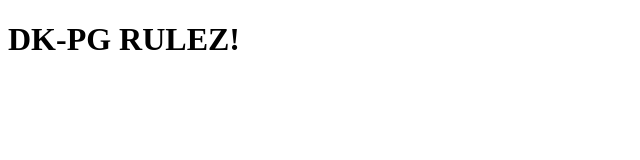
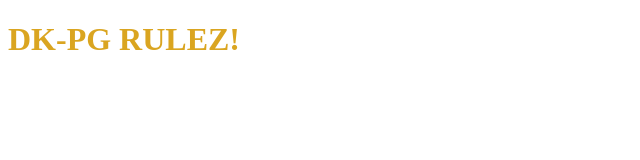
Before and after one commit to DK-PG/simplehtml, a plain HTML site: page index.html in a window 1280 px wide. Shown: the whole page, without its empty margins (0-640 px from the left). Drawn offline with Linux system fonts and the light colour scheme.

Commit message:
stylesheet

```diff
--- a/index.html
+++ b/index.html
@@ -1,6 +1,7 @@
 <!DOCTYPE html>
 <html lang="en">
 <head>
+    <link rel="stylesheet" href="user.css">
     <meta charset="UTF-8">
     <meta name="viewport" content="width=device-width, initial-scale=1.0">
     <title>DK-PG</title>
```
